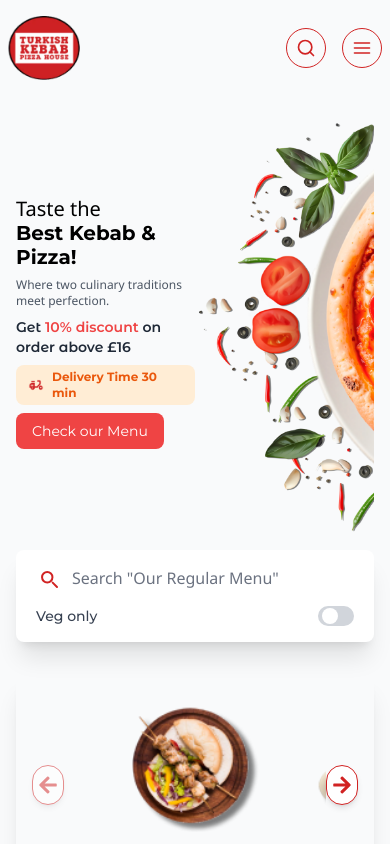
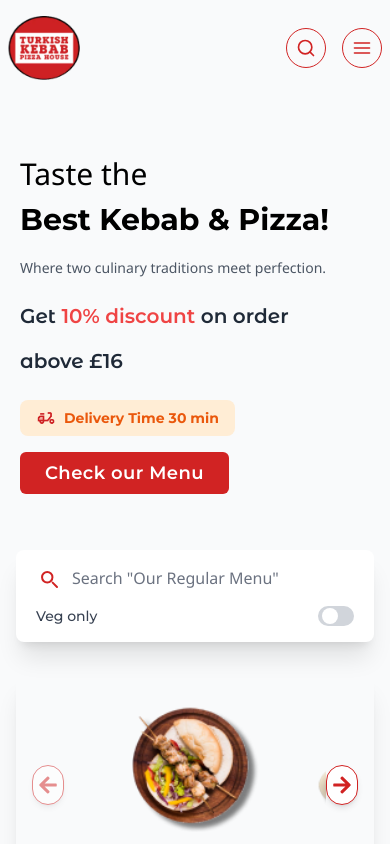
Before and after one commit to Shahid-Afridii/turkish_kebab_pizza_house, a React (Vite) app: page / in a window 390 px wide. Shown: the top 844 px of the page. Built offline with nearby package versions, Linux system fonts and the light colour scheme.

Commit message:
mobile banner updated

```diff
--- a/src/components/Footer.jsx
+++ b/src/components/Footer.jsx
@@ -16,7 +16,7 @@ const Footer = () => {
     <footer className="bg-red-50 py-4">
       <div className="px-6 pt-8">
         {/* Top Section */}
-        <div className="grid grid-cols-1 md:grid-cols-4 gap-12 mb-12">
+        <div className="grid grid-cols-1 md:grid-cols-3 gap-12 mb-12">
           {/* About Us */}
           <div className="font-Noto_Sans">
             <h3 className="text-2xl font-title font-bold text-gray-800">Turkish Kebab Pizza House</h3>
--- a/src/components/HomeBlocks/Banner.jsx
+++ b/src/components/HomeBlocks/Banner.jsx
@@ -91,17 +91,17 @@ const Banner = () => {
 
       {/* Mobile Banner */}
       <div className="block md:hidden">
-        <div className="relative w-full h-[50vh] sm:h-[60vh] flex items-center">
-          {/* Left-Side Content */}
-          <div className="w-[50%] h-full flex flex-col justify-center items-start">
-            <motion.div
-              className="space-y-2"
+  <div className="relative w-full h-[50vh] sm:h-[60vh] flex items-center">
+    {/* Left-Side Content */}
+    <div className="w-[100%] h-full flex flex-col justify-center items-start px-1">
+    <motion.div
+              className="xl:p-8 rounded-lg space-y-4 max-w-xs md:max-w-lg"
               initial={{ opacity: 0, x: -50 }}
               animate={{ opacity: 1, x: 0 }}
               transition={{ duration: 1, delay: 0.5 }}
             >
               <motion.h1
-                className="text-xl leading-6 font-['Noto_Sans'] font-normal"
+                className="text-[30px] leading-[44.91px] font-['Noto_Sans'] font-normal"
                 initial={{ opacity: 0, y: -20 }}
                 animate={{ opacity: 1, y: 0 }}
                 transition={{ duration: 1, delay: 0.8 }}
@@ -112,7 +112,7 @@ const Banner = () => {
 
               {/* Subtext */}
               <motion.p
-                className="text-xs text-gray-600"
+                className="text-sm md:text-base leading-5 md:leading-6 text-gray-600"
                 style={{ fontFamily: "'Noto Sans', sans-serif" }}
                 initial={{ opacity: 0, y: 20 }}
                 animate={{ opacity: 1, y: 0 }}
@@ -123,35 +123,36 @@ const Banner = () => {
 
               {/* Discount and Delivery */}
               <motion.p
-                className="text-sm text-gray-800 font-['Montserrat_Alternates']"
+                className="text-[20px] leading-[45px] text-gray-800 font-['Montserrat_Alternates']"
                 initial={{ opacity: 0, scale: 0.9 }}
                 animate={{ opacity: 1, scale: 1 }}
                 transition={{ duration: 1, delay: 1.2 }}
               >
-                Get <span className="text-red-500 font-semibold">10% discount</span>{" "}
-                on order above <span className="font-semibold">£16</span>
+                Get <span className="text-red-500 font-[600]">10% discount</span> on order above{" "}
+                <span className="font-[600]">£16</span>
               </motion.p>
 
               {/* Delivery Info */}
               <motion.div
-                className="inline-flex items-center bg-orange-100 px-3 py-1 rounded-lg"
+                className="inline-flex items-center bg-orange-100 px-4 py-2 rounded-lg"
                 initial={{ opacity: 0, y: 20 }}
                 animate={{ opacity: 1, y: 0 }}
                 transition={{ duration: 1, delay: 1.4 }}
               >
                 <img
-                  src="assets/delivery.png"
+                  src="assets/delivery.png" // Replace with your PNG file path
                   alt="Delivery Icon"
-                  className="w-4 h-4"
+                  className="w-5 h-5"
                 />
-                <span className="ml-2 text-xs text-orange-600 font-bold">
+                <span className="ml-2 text-sm md:text-base text-orange-600 font-bold">
                   Delivery Time 30 min
                 </span>
               </motion.div>
+              <br />
 
               {/* Button */}
               <motion.button
-                className="mt-2 bg-red-500 text-white py-2 px-4 rounded-lg hover:bg-red-600 transition text-sm"
+                className="button-primary text- "
                 initial={{ opacity: 0, scale: 0.9 }}
                 animate={{ opacity: 1, scale: 1 }}
                 transition={{ duration: 1, delay: 1.6 }}
@@ -159,23 +160,10 @@ const Banner = () => {
                 Check our Menu
               </motion.button>
             </motion.div>
-          </div>
+    </div>
+  </div>
+</div>
 
-          {/* Right-Side Image */}
-          <motion.div
-            className="w-[50%] h-full overflow-hidden"
-            initial={{ opacity: 0, scale: 1.2 }}
-            animate={{ opacity: 1, scale: 1 }}
-            transition={{ duration: 1.5, ease: "easeInOut" }}
-          >
-            <img
-              src="assets/Banner image 4 1.png"
-              alt="Pizza"
-              className="w-full h-full object-cover"
-            />
-          </motion.div>
-        </div>
-      </div>
     </div>
   );
 };
```
